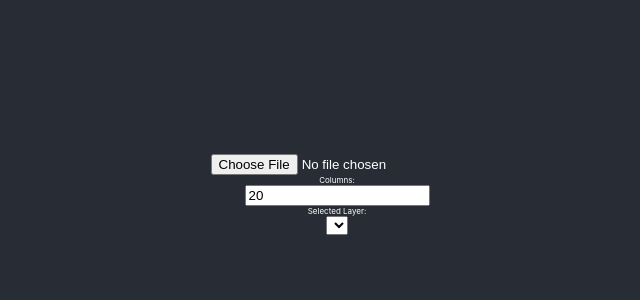
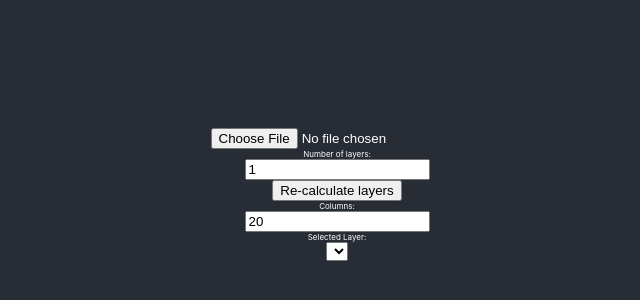
Before and after one commit to hpr/scnedit, a React (Create React App) app: page / in a window 1280 px wide. Shown: the part 198-498 px from the top of the page, without its empty margins (303-943 px from the left). Built offline with nearby package versions, Linux system fonts and the light colour scheme.

Commit message:
fix reading multiple layers to comply with spec

```diff
--- a/src/App.js
+++ b/src/App.js
@@ -3,43 +3,44 @@ import stringHash from 'string-hash';
 import {useState} from 'react';
 
 function App() {
-  const [u8s, setU8s] = useState([]);
+  const [bytes, setBytes] = useState([]);
   const [cols, setCols] = useState(20);
   const [layers, setLayers] = useState([]);
   const [selectedLayer, setSelectedLayer] = useState(0);
+  const [numLayers, setNumLayers] = useState(1);
 
-  const getLayers = (u8s) => {
-    let idx = 0;
-    let maxTiles = 0;
-    const newLayers = [];
-    while (idx < u8s.length - 12) {
-      const dv = new DataView(u8s.buffer.slice(idx, idx + 12));
-      const layerSize = dv.getUint32(0, false);
-      const layerId = dv.getUint32(4, false);
-      const layerZ = dv.getUint32(8, false);
-      const layerEnd = idx + layerSize + 4;
-      idx += 12;
-      console.groupCollapsed(`layer ${layerId} (sz ${layerSize}, z ${layerZ}):`);
-      const tiles = [];
-      let totalTiles = 0;
-      while (idx < layerEnd) {
-        const dv = new DataView(u8s.buffer.slice(idx, idx + 8));
-        const autotileIdx = dv.getInt16(0, false);
-        const tilesetId = dv.getInt16(2, false);
-        const tileId = dv.getInt16(4, false);
-        const numTiles = dv.getInt16(6, false);
-        totalTiles += numTiles;
-        console.log(autotileIdx, tilesetId, tileId, numTiles);
-        const color = '#' + stringHash(`${autotileIdx},${tilesetId},${tileId}`).toString(16).slice(0, 4);
-        tiles.push(...Array(numTiles).fill({ autotileIdx, tilesetId, tileId, color }))
+  const getLayers = (u8s = bytes) => {
+    try {
+      let idx = 0;
+      const dv = new DataView(u8s.buffer);
+      const newLayers = Array(numLayers).fill().map(_ => {
+        const size = dv.getUint32(idx, false);
+        idx += 4;
+        return { size };
+      })
+      newLayers.forEach(layer => {
+        //const groups = (layer.size - 8) / 8;
+        const layerEnd = idx + layer.size;
+        layer.layerId = dv.getUint32(idx, false);
+        layer.layerZ = dv.getUint32(idx + 4, false);
         idx += 8;
-      }
-      newLayers.push({layerId, layerZ, totalTiles, tiles});
-      console.log("i", idx, "/", u8s.length);
-      console.groupEnd();
-      idx = layerEnd; //?
+        console.groupCollapsed(`layer ${layer.layerId} (sz ${layer.size}, z ${layer.layerZ}):`);
+        layer.tiles = [];
+        for (; idx < layerEnd; idx += 8) {
+          const autotileIdx = dv.getInt16(idx, false);
+          const tilesetId = dv.getInt16(idx + 2, false);
+          const tileId = dv.getInt16(idx + 4, false);
+          const numTiles = dv.getInt16(idx + 6, false);
+          console.log({ autotileIdx, tilesetId, tileId, numTiles });
+          const color = '#' + stringHash(`${autotileIdx},${tilesetId},${tileId}`).toString(16).slice(0, 4);
+          layer.tiles.push(...Array(numTiles).fill({ autotileIdx, tilesetId, tileId, color }))
+        }
+        console.groupEnd();
+      });
+      setLayers(newLayers);
+    } catch (err) {
+      alert(`${err} (try a different number of layers?)`);
     }
-    setLayers(newLayers);
   }
 
   const formatCell = (cell, ci) => {
@@ -48,7 +49,7 @@ function App() {
   }
 
   const layer = layers[selectedLayer] || {};
-  const rows = layer.totalTiles ? Math.ceil(layer.totalTiles / cols) : 0;
+  const rows = layer.tiles ? Math.ceil(layer.tiles.length / cols) : 0;
 
   return (
     <div className="App">
@@ -57,12 +58,15 @@ function App() {
           const reader = new FileReader();
           const file = evt.target.files[0];
           reader.onload = () => {
-            const bytes = new Uint8Array(reader.result);
-            setU8s(bytes);
-            getLayers(bytes);
+            const data = new Uint8Array(reader.result);
+            setBytes(data);
+            getLayers(data);
           }
           reader.readAsArrayBuffer(file);
         }} />
+        <div><label htmlFor="numLayers">Number of layers: </label></div>
+        <input type="number" name="numLayers" value={numLayers} onChange={(e) => setNumLayers(Number(e.target.value))} />
+        <button onClick={() => getLayers()}>Re-calculate layers</button>
         <div><label htmlFor="cols">Columns: </label></div>
         <input type="number" name="cols" value={cols} onChange={(e) => setCols(Number(e.target.value))} />
         <div><label htmlFor="layer">Selected Layer: </label></div>
```
